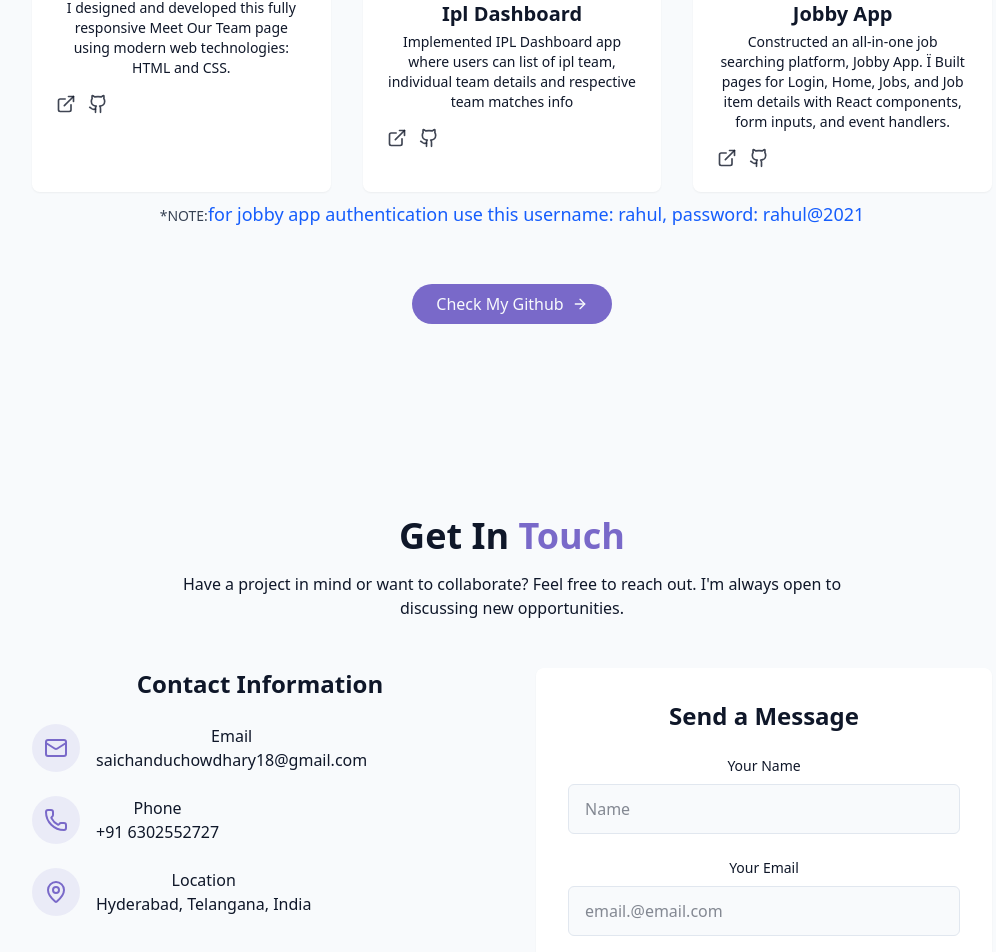
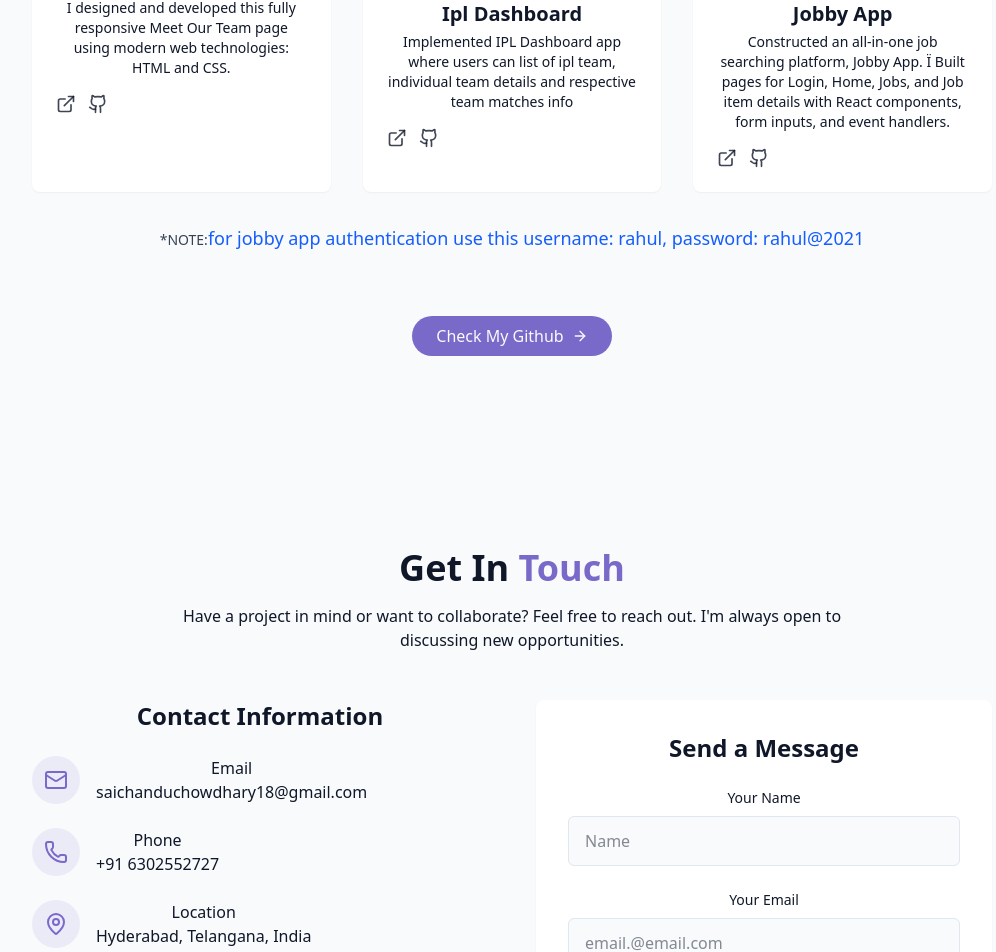
Before and after one commit to saichandu3/My-Protfolio-react, a React (Vite) app: page / in a window 1280 px wide. Shown: the part 3046-3998 px from the top of the page, without its empty margins (128-1124 px from the left). Built offline with nearby package versions, Linux system fonts and the light colour scheme.

Commit message:
Update ProjectsSection.jsx

```diff
--- a/src/components/ProjectsSection.jsx
+++ b/src/components/ProjectsSection.jsx
@@ -95,7 +95,7 @@
             </div>
           ))}
         </div>
-        <p class="p-2 text-blue-600 text-lg">
+        <p class="p-4 m-4 text-blue-600 text-lg">
           <span class="text-gray-700 text-sm">
             *NOTE:
           </span>
```
